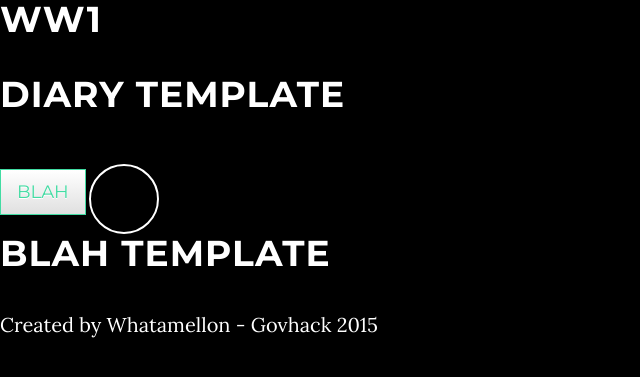
After one commit to simultech/govhack-ww1, a CakePHP app: the page made by app/View/Ww1/visual.ctp in a window 1280 px wide. The commit adds this page. Shown: the top 377 px of the page, without its empty margins (0-640 px from the left). Run offline with PHP 8.4 and a stand-in for CakePHP, Linux system fonts and the light colour scheme; the template is opened without the code that fills it, so the values that code supplies are empty; some libraries are stand-ins or nearby versions; some web fonts are replaced.

Commit message:
setup for UI

```diff
--- a/app/View/Layouts/default.ctp
+++ b/app/View/Layouts/default.ctp
@@ -38,6 +38,6 @@
 			<p>Created by Whatamellon - Govhack 2015</p>
 		</div>
 	</div>
-	<?php echo $this->element('sql_dump'); ?>
+	<?php /*echo  $this->element('sql_dump'); */	?>
 </body>
 </html>
--- /dev/null
+++ b/app/View/Ww1/lin.ctp
@@ -0,0 +1 @@
+Lins page
--- /dev/null
+++ b/app/View/Ww1/visual.ctp
@@ -0,0 +1,10 @@
+<h1>Diary Template</h1>
+
+<a href="#" class="btn btn-default btn-lg">blah</a>
+
+<a href="#about" class="btn btn-circle page-scroll">
+                            <i class="fa fa-angle-double-down animated"></i>
+                        </a>
+
+
+<h1>Blah Template</h1>
```
Also changed, not shown: app/Controller/Ww1Controller.php (+8 -0 lines), 1 other file.
